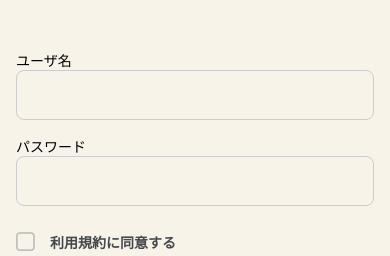
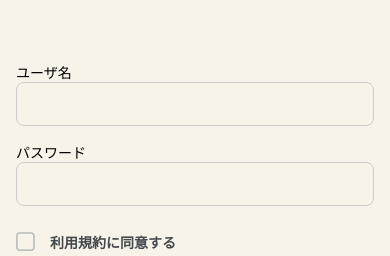
Before and after one commit to suzukalight/study-styled-components-mixin-csstype-expo, a React Native app: screen / in a window 390 px wide. Shown: the part 342-598 px from the top of the page. Built offline with nearby package versions, Linux system fonts and the light colour scheme.

Commit message:
Update form styles

```diff
--- a/src/components/forms/Checkbox/Rhf.tsx
+++ b/src/components/forms/Checkbox/Rhf.tsx
@@ -2,6 +2,7 @@ import React, { useState } from 'react';
 import { FieldValues, Controller, DeepMap, FieldError } from 'react-hook-form';
 
 import { Checkbox, CheckboxCommonProps } from './Checkbox';
+import { VStack } from '../../atoms/VStack';
 import { Typography } from '../../atoms/Typography';
 
 import { RhfProps } from '../type';
@@ -25,7 +26,7 @@ export const RhfCheckbox = <T extends FieldValues>({
       rules={rules}
       defaultValue={defaultValue}
       render={({ field: { onChange, onBlur, value }, formState: { errors } }) => (
-        <>
+        <VStack>
           <Checkbox
             {...styles}
             value={value as boolean}
@@ -38,7 +39,7 @@ export const RhfCheckbox = <T extends FieldValues>({
               {(errors[name] as DeepMap<FieldValues, FieldError>)?.message}
             </Typography>
           )}
-        </>
+        </VStack>
       )}
     />
   );
--- a/src/components/forms/TextInput/Rhf.tsx
+++ b/src/components/forms/TextInput/Rhf.tsx
@@ -2,12 +2,11 @@ import React from 'react';
 import { FieldValues, Controller, DeepMap, FieldError } from 'react-hook-form';
 
 import { TextInput, TextInputProps } from './TextInput';
+import { VStack } from '../../atoms/VStack';
 import { Typography } from '../../atoms/Typography';
 
 import { RhfProps } from '../type';
 import { palette } from '../../styles/color';
-import { VStack } from '../../atoms/VStack';
-import { Box } from '../../atoms/Box';
 
 export type RhfTextInputProps<T extends FieldValues> = TextInputProps & RhfProps<T>;
 
--- a/src/components/forms/TextInput/TextInput.tsx
+++ b/src/components/forms/TextInput/TextInput.tsx
@@ -24,10 +24,11 @@ export const TextInputStyled = styled(RnTextInput)`
   line-height: 20px;
 
   width: 100%;
-  height: 32px;
+  height: 44px;
   border: 1px solid #ccc;
   border-radius: 8px;
-  padding: 24px 12px;
+  padding-left: 8px;
+  padding-right: 8px;
 
   ${layoutMixin}
   ${spaceMixin}
```
